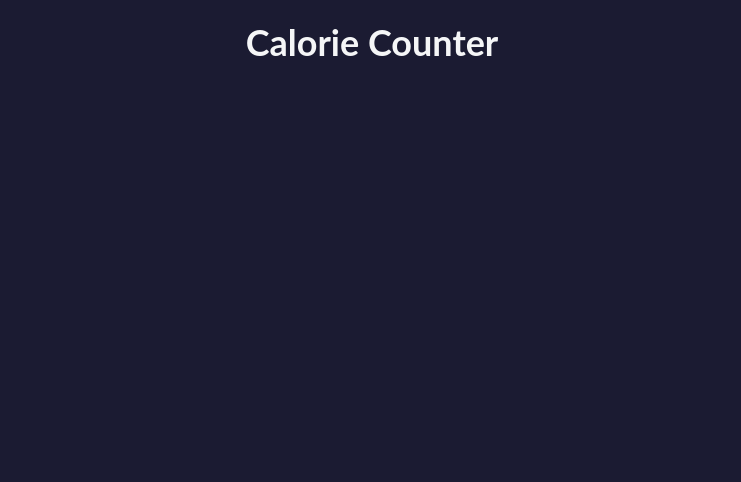
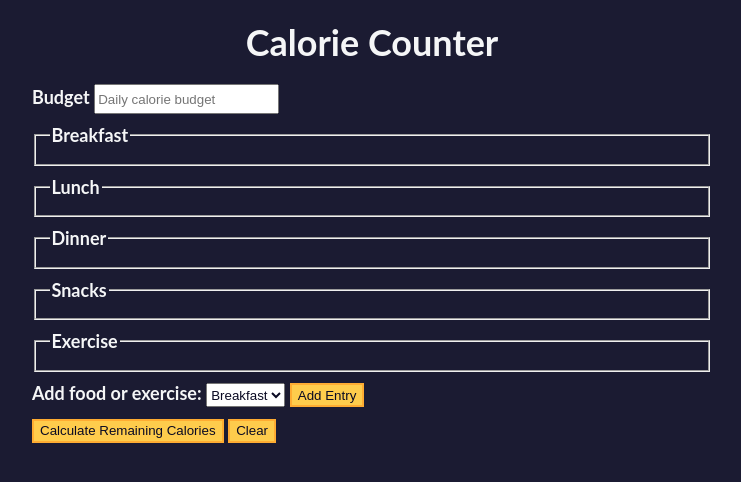
Before and after one commit to FahminFayas/calorie-counter1, a plain HTML site: page index.html in a window 1280 px wide. Shown: the whole page, without its empty margins (268-1009 px from the left). Drawn offline with Linux system fonts and the light colour scheme.

Commit message:
Add complete HTML structure for the calorie tracking form

```diff
--- a/index.html
+++ b/index.html
@@ -10,7 +10,56 @@
     <main>
         <h1>Calorie Counter</h1>
         <div class="container">
-
+            <form id="calorie-counter">
+                <label for="budget">Budget</label>
+                <input
+                  type="number"
+                  min="0"
+                  id="budget"
+                  placeholder="Daily calorie budget"
+                  required
+                />
+                <fieldset id="breakfast">
+                  <legend>Breakfast</legend>
+                  <div class="input-container"></div>
+                </fieldset>
+                <fieldset id="lunch">
+                  <legend>Lunch</legend>
+                  <div class="input-container"></div>
+                </fieldset>
+                <fieldset id="dinner">
+                  <legend>Dinner</legend>
+                  <div class="input-container"></div>
+                </fieldset>
+                <fieldset id="snacks">
+                  <legend>Snacks</legend>
+                  <div class="input-container"></div>
+                </fieldset>
+                <fieldset id="exercise">
+                  <legend>Exercise</legend>
+                  <div class="input-container"></div>
+                </fieldset>
+                <div class="controls">
+                  <span>
+                    <label for="entry-dropdown">Add food or exercise:</label>
+                    <select id="entry-dropdown" name="options">
+                      <option value="breakfast" selected>Breakfast</option>
+                      <option value="lunch">Lunch</option>
+                      <option value="dinner">Dinner</option>
+                      <option value="snacks">Snacks</option>
+                      <option value="exercise">Exercise</option>
+                    </select>
+                    <button type="button" id="add-entry">Add Entry</button>
+                  </span>
+                </div>
+                <div>
+                  <button type="submit">
+                    Calculate Remaining Calories
+                  </button>
+                  <button type="button" id="clear">Clear</button>
+                </div>
+              </form>
+              <div id="output" class="output hide"></div>
         </div>
     </main>
 </body>
```
